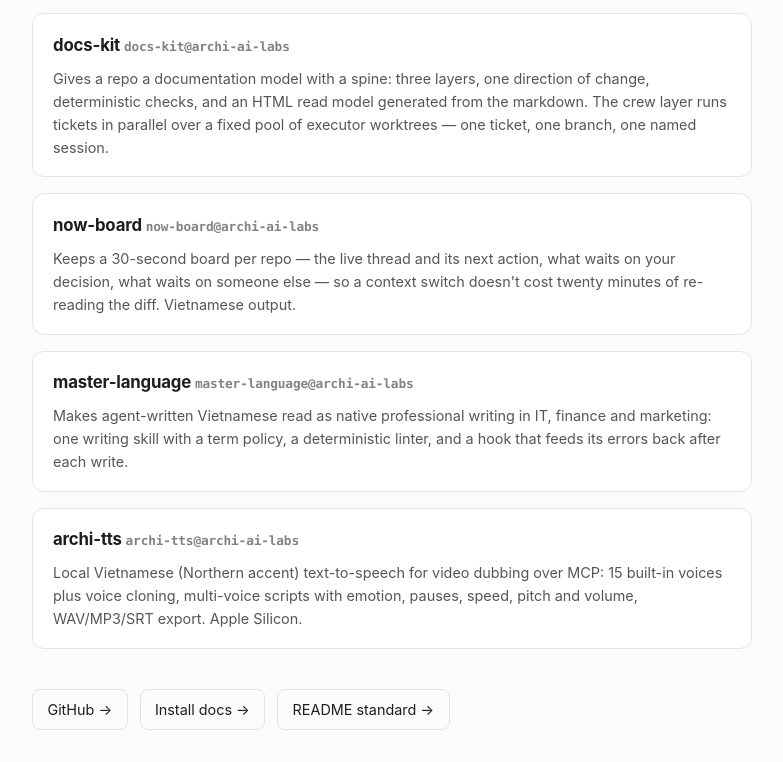
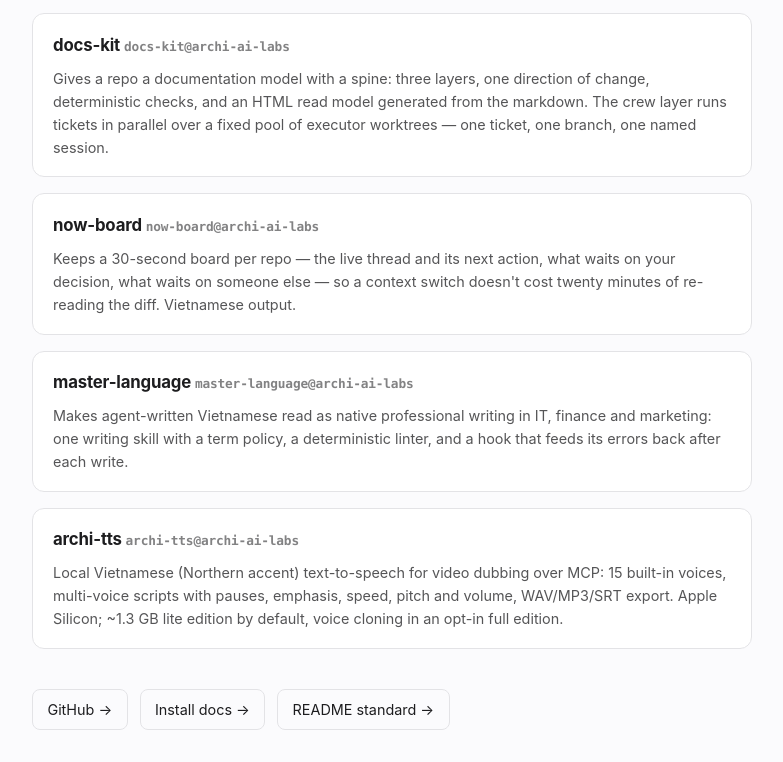
Before and after one commit to archi-ai-labs/agent-marketplace, a plain HTML site: page index.html in a window 1280 px wide. Shown: the part 580-1342 px from the top of the page, without its empty margins (248-1031 px from the left). Drawn offline with Linux system fonts and the light colour scheme.

Commit message:
archi-tts: describe the lite and full editions (1.1.0)
archi-tts 1.1.0 installs a ~1.3 GB lite edition by default and makes voice
cloning an opt-in full edition (~5.3 GB). The catalog entry, README row,
landing card and installer note no longer promise a 4.5 GB download.

Co-Authored-By: Claude Opus 5.5 <noreply@anthropic.com>

```diff
--- a/index.html
+++ b/index.html
@@ -79,7 +79,7 @@
     </a>
     <a class="card" href="https://github.com/archi-ai-labs/archi-tts">
       <h2>archi-tts <code>archi-tts@archi-ai-labs</code></h2>
-      <p>Local Vietnamese (Northern accent) text-to-speech for video dubbing over MCP: 15 built-in voices plus voice cloning, multi-voice scripts with emotion, pauses, speed, pitch and volume, WAV/MP3/SRT export. Apple Silicon.</p>
+      <p>Local Vietnamese (Northern accent) text-to-speech for video dubbing over MCP: 15 built-in voices, multi-voice scripts with pauses, emphasis, speed, pitch and volume, WAV/MP3/SRT export. Apple Silicon; ~1.3 GB lite edition by default, voice cloning in an opt-in full edition.</p>
     </a>
   </div>
 
```
Also changed, not shown: .claude-plugin/marketplace.json, 2 other files.
